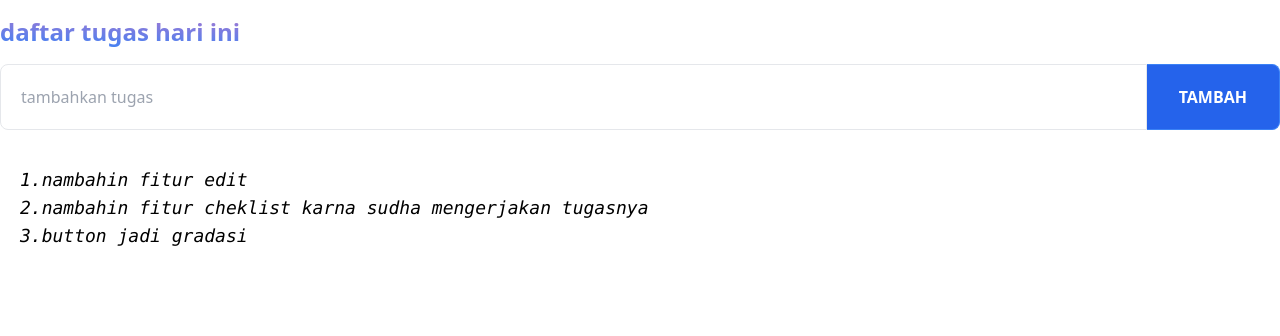
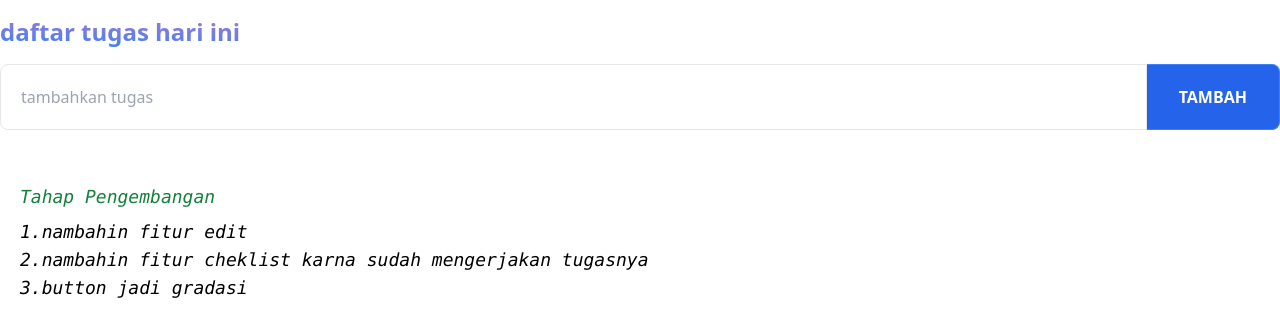
Before and after one commit to timusss0/noteSimple, a website: page index.html in a window 1280 px wide. Drawn offline with nearby package versions, Linux system fonts and the light colour scheme.

```diff
--- a/index.html
+++ b/index.html
@@ -27,10 +27,11 @@
         </button>
       </form>
     </div>
-
+   <button onclick=""></button>
     <div class="container mx-auto p-5 font-mono text-lg italic text-justify">
+      <h3 class="text-green-700 animate-bounce" >Tahap Pengembangan</h3>
         <p>1.nambahin fitur edit</p>
-        <p>2.nambahin fitur cheklist karna sudha mengerjakan tugasnya</p>
+        <p>2.nambahin fitur cheklist karna sudah mengerjakan tugasnya</p>
         <p>3.button jadi gradasi</p>
     </div>
     <script src="app.js">
```
